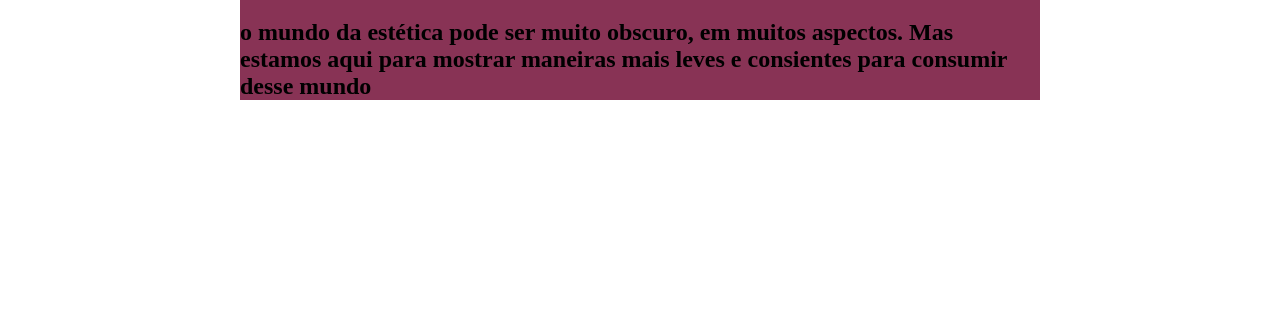
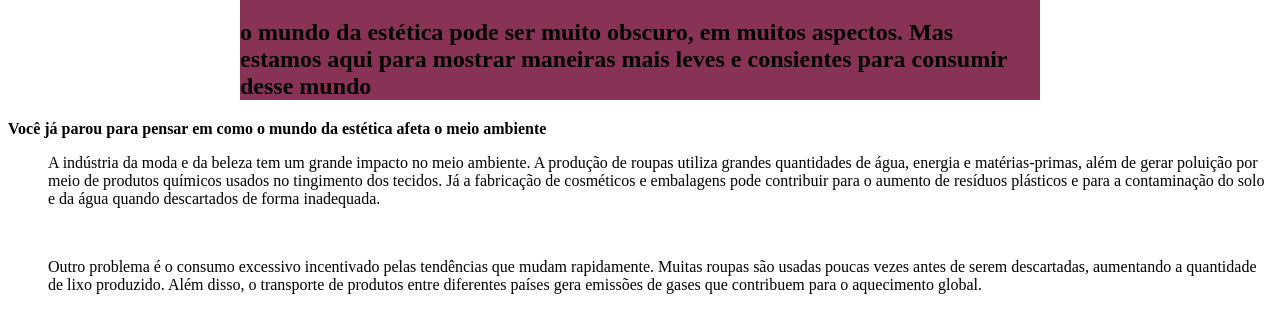
Before and after one commit to sofiaorikasa/est-tica-consciente, a plain HTML site: page index.html in a window 1280 px wide. Shown: the part 61-394 px from the top of the page. Drawn offline with Linux system fonts and the light colour scheme.

Commit message:
Update index.html

```diff
--- a/index.html
+++ b/index.html
@@ -30,7 +30,13 @@ margin: 0 auto;
         </header>
     <main>
 
-        <h2>    </h2>
+        <strong>Você já parou para pensar em como o mundo da estética afeta o meio ambiente</strong>
+        <br>
+
+        <ul>A indústria da moda e da beleza tem um grande impacto no meio ambiente. A produção de roupas utiliza grandes quantidades de água, energia e matérias-primas, além de gerar poluição por meio de produtos químicos usados no tingimento dos tecidos. Já a fabricação de cosméticos e embalagens pode contribuir para o aumento de resíduos plásticos e para a contaminação do solo e da água quando descartados de forma inadequada.</ul>
+        <br>
+
+        <ul>Outro problema é o consumo excessivo incentivado pelas tendências que mudam rapidamente. Muitas roupas são usadas poucas vezes antes de serem descartadas, aumentando a quantidade de lixo produzido. Além disso, o transporte de produtos entre diferentes países gera emissões de gases que contribuem para o aquecimento global.</ul>
 
 
 
```
